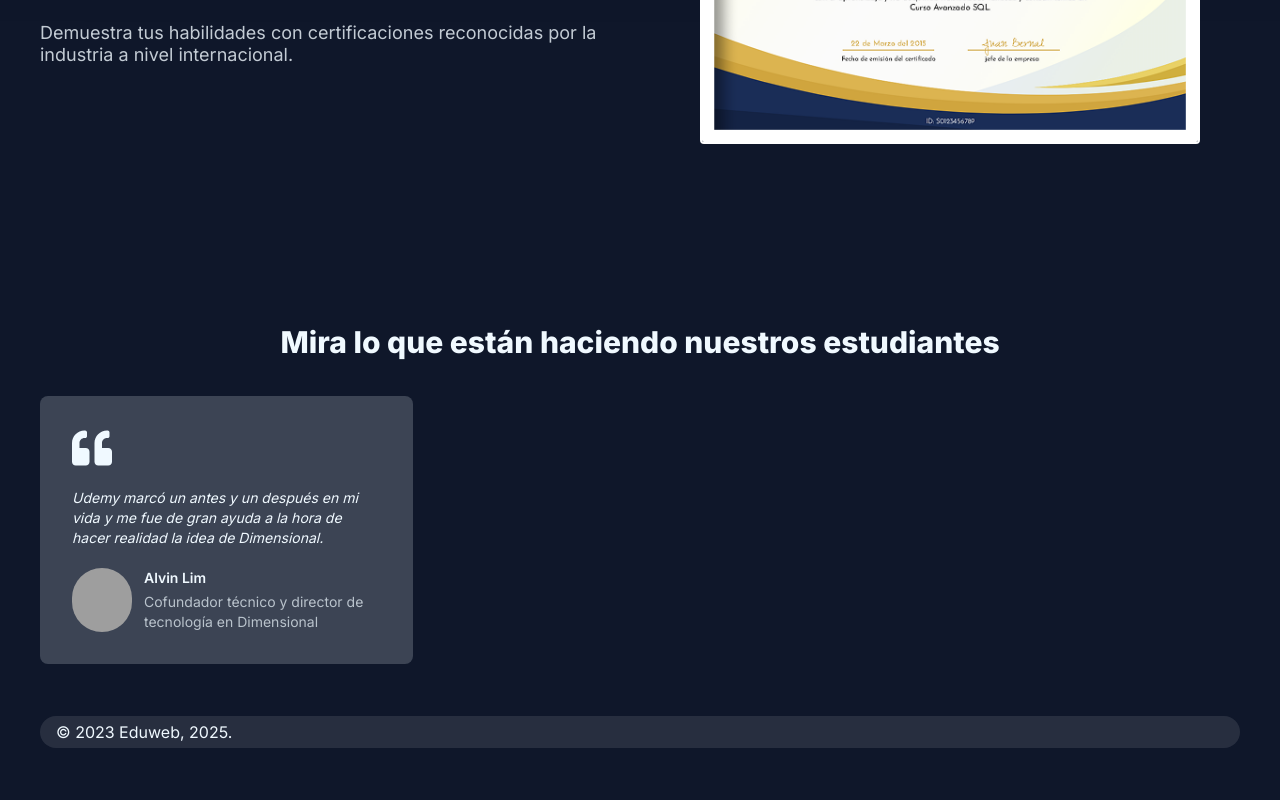
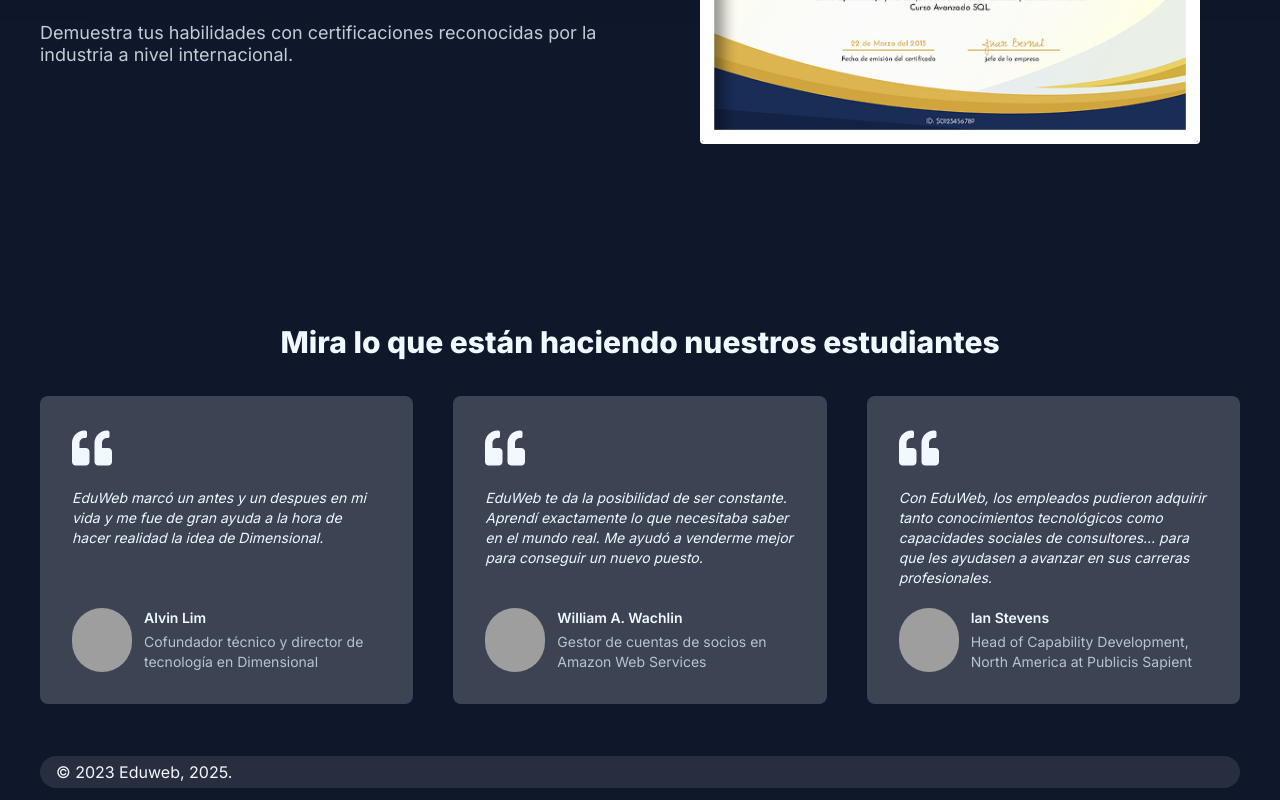
Before and after one commit to AndresGutierrezHurtado/eduweb, a Next.js app: page / in a window 1280 px wide. Shown: the part 1407-2207 px from the top of the page. Before the commit the page ends 2167 px from the top, so only its background shows below. Built offline with nearby package versions, Linux system fonts and the light colour scheme; no server answers; grey boxes are pictures that could not be loaded.

Commit message:
feat: add testimonials section

```diff
--- a/src/app/page.jsx
+++ b/src/app/page.jsx
@@ -148,33 +148,60 @@ export default async function Home() {
                             Mira lo que están haciendo nuestros estudiantes
                         </h2>
                         <div className="grid grid-cols-[repeat(auto-fill,minmax(300px,1fr))] gap-10">
-                            <div className="bg-base-content/20 p-8 rounded-lg flex flex-col gap-5">
+                            {[
+                                {
+                                    id: 1,
+                                    name: "Alvin Lim",
+                                    role: "Cofundador técnico y director de tecnología en Dimensional",
+                                    img: "https://cms-images.udemycdn.com/96883mtakkm8/1Djz6c0gZLaCG5SQS3PgUY/54b6fb8c85d8da01da95cbb94fa6335f/Alvin_Lim.jpeg",
+                                    testimonial:
+                                        "EduWeb marcó un antes y un despues en mi vida y me fue de gran ayuda a la hora de hacer realidad la idea de Dimensional.",
+                                },
+                                {
+                                    id: 2,
+                                    name: "William A. Wachlin",
+                                    role: "Gestor de cuentas de socios en Amazon Web Services",
+                                    img: "https://cms-images.udemycdn.com/96883mtakkm8/6dT7xusLHYoOUizXeVqgUk/4317f63fe25b2e07ad8c70cda641014b/William_A_Wachlin.jpeg",
+                                    testimonial:
+                                        "EduWeb te da la posibilidad de ser constante. Aprendí exactamente lo que necesitaba saber en el mundo real. Me ayudó a venderme mejor para conseguir un nuevo puesto.",
+                                },
+                                {
+                                    id: 3,
+                                    name: "Ian Stevens",
+                                    role: "Head of Capability Development, North America at Publicis Sapient",
+                                    img: "https://cms-images.udemycdn.com/96883mtakkm8/4w9dYD4F64ibQwsaAB01Z4/c4610e9b1ac65589d8b1374ad10714e2/Ian_Stevens.png",
+                                    testimonial:
+                                        "Con EduWeb, los empleados pudieron adquirir tanto conocimientos tecnológicos como capacidades sociales de consultores... para que les ayudasen a avanzar en sus carreras profesionales.",
+                                },
+                            ].map((tes) => (
+                                <div
+                                    key={tes.id}
+                                    className="bg-base-content/20 p-8 rounded-lg flex flex-col gap-5"
+                                >
                                     <QuotesIcon size={40} />
-                                <p className="text-sm italic">
-                                    Udemy marcó un antes y un después en mi vida
-                                    y me fue de gran ayuda a la hora de hacer
-                                    realidad la idea de Dimensional.
+                                    <p className="text-sm italic grow">
+                                        {tes.testimonial}
                                     </p>
                                     <div className="flex gap-3 ">
                                         <div className="avatar">
                                             <div className="w-15 aspect-square rounded-full">
                                                 <img
-                                                src="https://cms-images.udemycdn.com/96883mtakkm8/1Djz6c0gZLaCG5SQS3PgUY/54b6fb8c85d8da01da95cbb94fa6335f/Alvin_Lim.jpeg"
+                                                    src={tes.img}
                                                     alt="Imagen testimonio"
                                                 />
                                             </div>
                                         </div>
                                         <div className="flex flex-col gap-1 text-sm">
                                             <p className="font-semibold">
-                                            Alvin Lim
+                                                {tes.name}
                                             </p>
                                             <p className="text-base-content/70">
-                                            Cofundador técnico y director de
-                                            tecnología en Dimensional
+                                                {tes.role}
                                             </p>
                                         </div>
                                     </div>
                                 </div>
+                            ))}
                         </div>
                     </div>
                 </div>
```
Lines whose indentation alone changed are shown as unchanged.
